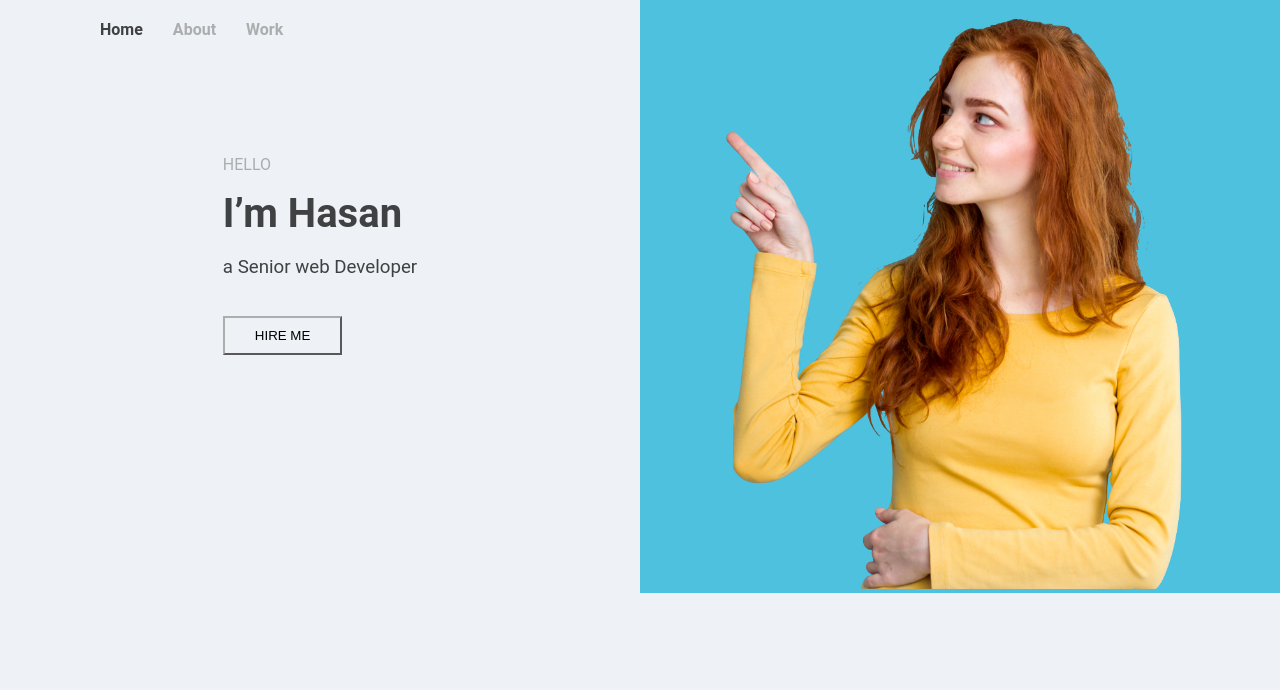
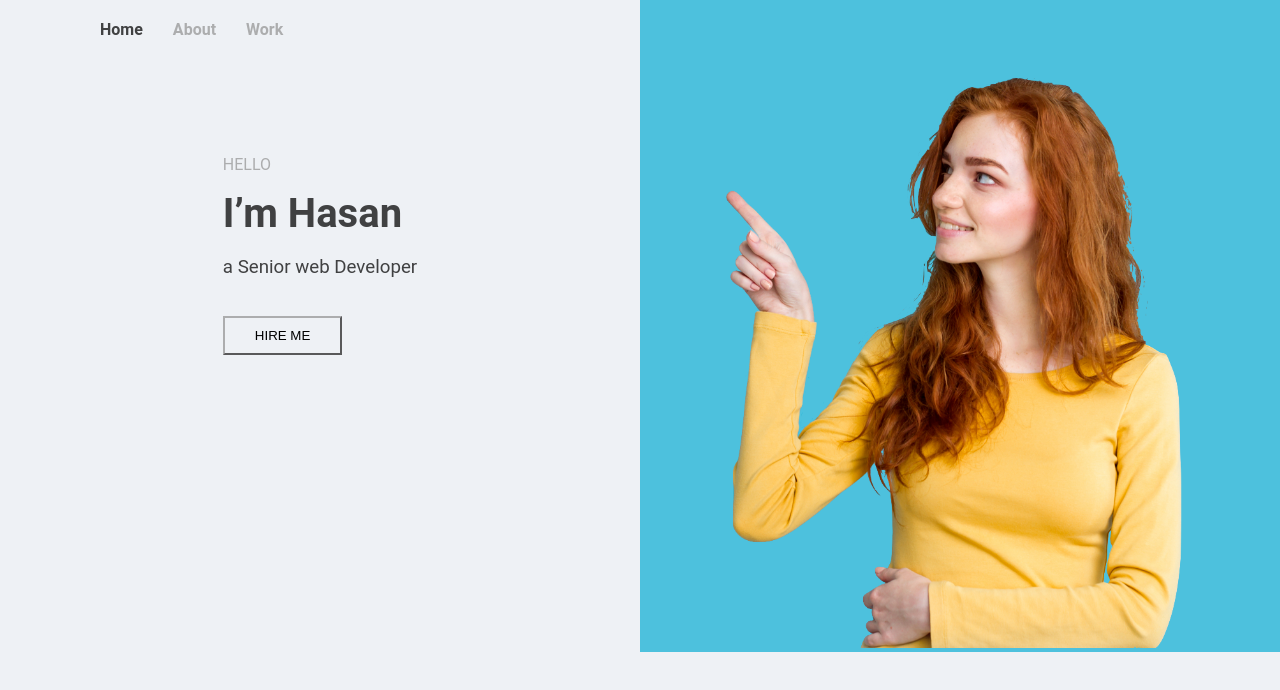
Before and after one commit to hasan-wajahat/cv-app, a React (Create React App) app: page / in a window 1280 px wide. Shown: the top 690 px of the page. Built offline with nearby package versions, Linux system fonts and the light colour scheme; the HTML template or start-up script is replaced by a standard one.

Commit message:
refactor file structure

```diff
--- a/src/App.js
+++ b/src/App.js
@@ -2,7 +2,7 @@ import React from 'react';
 import PropTypes from 'prop-types';
 import withStyles from 'react-jss';
 import { BrowserRouter as Router, Switch, Route } from 'react-router-dom';
-import TopBar from 'components/TopBar';
+import TopBar from 'components/topBar/TopBar';
 import { BACKGROUND_COLOR, TEXT_COLORS } from 'utility/CssConstants';
 import Home from 'pages/home/Home';
 
--- /dev/null
+++ b/src/components/button/Button.js
@@ -0,0 +1,24 @@
+import React from 'react';
+import PropTypes from 'prop-types';
+import withStyles from 'react-jss';
+import styles from './Style';
+
+const Button = ({ onClick, classes, children }) => (
+  <button
+    type="button"
+    onClick={onClick}
+    className={classes.button}
+  >
+    {children}
+  </button>
+);
+
+Button.propTypes = {
+  onClick: PropTypes.func.isRequired,
+  children: PropTypes.node.isRequired,
+  classes: PropTypes.shape({
+    button: PropTypes.string,
+  }).isRequired,
+};
+
+export default withStyles(styles)(Button);
--- /dev/null
+++ b/src/components/button/Style.js
@@ -0,0 +1,17 @@
+import { TEXT_COLORS, BACKGROUND_COLOR } from 'utility/CssConstants';
+import Color from 'color';
+
+export default {
+  button: {
+    background: BACKGROUND_COLOR,
+    padding: '10px 30px',
+    cursor: 'pointer',
+    textTransform: 'uppercase',
+    outline: 'none !important',
+    borderColor: TEXT_COLORS.lightBlack,
+    margin: '20px 0',
+    '&:hover': {
+      background: Color(TEXT_COLORS.lightBlack).lighten(0.2).hex(),
+    },
+  },
+};
--- /dev/null
+++ b/src/components/topBar/Style.js
@@ -0,0 +1,23 @@
+import { STANDARD_SPACE_LEFT, TEXT_COLORS } from 'utility/CssConstants';
+
+export default {
+  container: {
+    padding: '20px',
+    paddingLeft: STANDARD_SPACE_LEFT,
+  },
+  link: {
+    marginRight: '30px',
+    color: TEXT_COLORS.lightBlack,
+    fontWeight: 'bold',
+    textDecoration: 'none',
+    '&:hover': {
+      color: TEXT_COLORS.black,
+    },
+    '& .active': {
+      color: TEXT_COLORS.black,
+    },
+  },
+  activeLink: {
+    color: TEXT_COLORS.black,
+  },
+};
--- a/src/components/TopBar.js
+++ b/src/components/topBar/TopBar.js
@@ -2,29 +2,7 @@ import React from 'react';
 import PropTypes from 'prop-types';
 import withStyles from 'react-jss';
 import { NavLink } from 'react-router-dom';
-import { STANDARD_SPACE_LEFT, TEXT_COLORS } from 'utility/CssConstants';
-
-const styles = {
-  container: {
-    padding: '20px',
-    paddingLeft: STANDARD_SPACE_LEFT,
-  },
-  link: {
-    marginRight: '30px',
-    color: TEXT_COLORS.lightBlack,
-    fontWeight: 'bold',
-    textDecoration: 'none',
-    '&:hover': {
-      color: TEXT_COLORS.black,
-    },
-    '& .active': {
-      color: TEXT_COLORS.black,
-    },
-  },
-  activeLink: {
-    color: TEXT_COLORS.black,
-  },
-};
+import styles from './Style';
 
 const TopBar = ({ classes }) => (
   <div className={classes.container}>
--- a/src/pages/home/Home.js
+++ b/src/pages/home/Home.js
@@ -1,5 +1,5 @@
 import React from 'react';
-import Banner from './sections/Banner';
+import Banner from './banner/Banner';
 
 const Home = () => (
   <div>
--- /dev/null
+++ b/src/pages/home/banner/Banner.js
@@ -0,0 +1,36 @@
+import React from 'react';
+import withStyles from 'react-jss';
+import PropTypes from 'prop-types';
+import ProfileImage from 'assets/img/girl.png';
+import Button from 'components/button/Button';
+import styles from './Style';
+
+const Banner = ({ classes }) => (
+  <div className={classes.banner}>
+    <div className={classes.details}>
+      <div className={classes.textDetails}>
+        <p>Hello</p>
+        <h2>I&rsquo;m Hasan</h2>
+        <h3>a Senior web Developer</h3>
+        <Button onClick={() => {}}>
+          Hire Me
+        </Button>
+      </div>
+    </div>
+    <div className={classes.image}>
+      <div className={classes.blueBar} />
+      <img src={ProfileImage} alt="" />
+    </div>
+  </div>
+);
+
+Banner.propTypes = {
+  classes: PropTypes.shape({
+    banner: PropTypes.string,
+    details: PropTypes.string,
+    textDetails: PropTypes.string,
+    image: PropTypes.string,
+  }).isRequired,
+};
+
+export default withStyles(styles)(Banner);
--- /dev/null
+++ b/src/pages/home/banner/Style.js
@@ -0,0 +1,44 @@
+import { TEXT_COLORS } from 'utility/CssConstants';
+
+export default {
+  banner: {
+    display: 'flex',
+    '& >div': {
+      flex: '1 1 0',
+    },
+  },
+  details: {
+    display: 'flex',
+    justifyContent: 'center',
+  },
+  textDetails: {
+    marginTop: '80px',
+    '& p': {
+      color: TEXT_COLORS.lightBlack,
+      textTransform: 'uppercase',
+    },
+    '& h2': {
+      fontSize: '40px',
+      margin: '10px 0',
+    },
+    '& h3': {
+      fontWeight: 'normal',
+    },
+  },
+  blueBar: {
+    position: 'absolute',
+    top: 0,
+    right: 0,
+    width: '50%',
+    height: '60px',
+    backgroundColor: '#4dc1dd',
+  },
+  image: {
+    backgroundColor: '#4dc1dd',
+    textAlign: 'center',
+    '& img': {
+      width: '500px',
+      maxWidth: '100%',
+    },
+  },
+};
--- a/src/pages/home/sections/Banner.js
+++ /dev/null
@@ -1,81 +0,0 @@
-import React from 'react';
-import withStyles from 'react-jss';
-import PropTypes from 'prop-types';
-import ProfileImage from 'assets/img/girl.png';
-import Color from 'color';
-import { TEXT_COLORS, BACKGROUND_COLOR } from 'utility/CssConstants';
-
-const styles = {
-  details: {
-    width: '50%',
-    display: 'flex',
-    justifyContent: 'center',
-  },
-  textDetails: {
-    marginTop: '80px',
-    '& p': {
-      color: TEXT_COLORS.lightBlack,
-      textTransform: 'uppercase',
-    },
-    '& h2': {
-      fontSize: '40px',
-      margin: '10px 0',
-    },
-    '& h3': {
-      fontWeight: 'normal',
-    },
-  },
-  button: {
-    background: BACKGROUND_COLOR,
-    padding: '10px 30px',
-    cursor: 'pointer',
-    textTransform: 'uppercase',
-    outline: 'none !important',
-    borderColor: TEXT_COLORS.lightBlack,
-    margin: '20px 0',
-    '&:hover': {
-      background: Color(TEXT_COLORS.lightBlack).lighten(0.2).hex(),
-    },
-  },
-  image: {
-    position: 'absolute',
-    top: '0',
-    right: '0',
-    width: '50%',
-    backgroundColor: '#4dc1dd',
-    textAlign: 'center',
-    '& img': {
-      width: '500px',
-      maxWidth: '100%',
-    },
-  },
-};
-
-const Banner = ({ classes }) => (
-  <div className={classes.banner}>
-    <div className={classes.details}>
-      <div className={classes.textDetails}>
-        <p>Hello</p>
-        <h2>I&rsquo;m Hasan</h2>
-        <h3>a Senior web Developer</h3>
-        <button className={classes.button} type="button" onClick={() => {}}>
-          Hire Me
-        </button>
-      </div>
-    </div>
-    <div className={classes.image}>
-      <img src={ProfileImage} alt="" />
-    </div>
-  </div>
-);
-
-Banner.propTypes = {
-  classes: PropTypes.shape({
-    banner: PropTypes.string,
-    details: PropTypes.string,
-    textDetails: PropTypes.string,
-    image: PropTypes.string,
-  }).isRequired,
-};
-
-export default withStyles(styles)(Banner);
```
